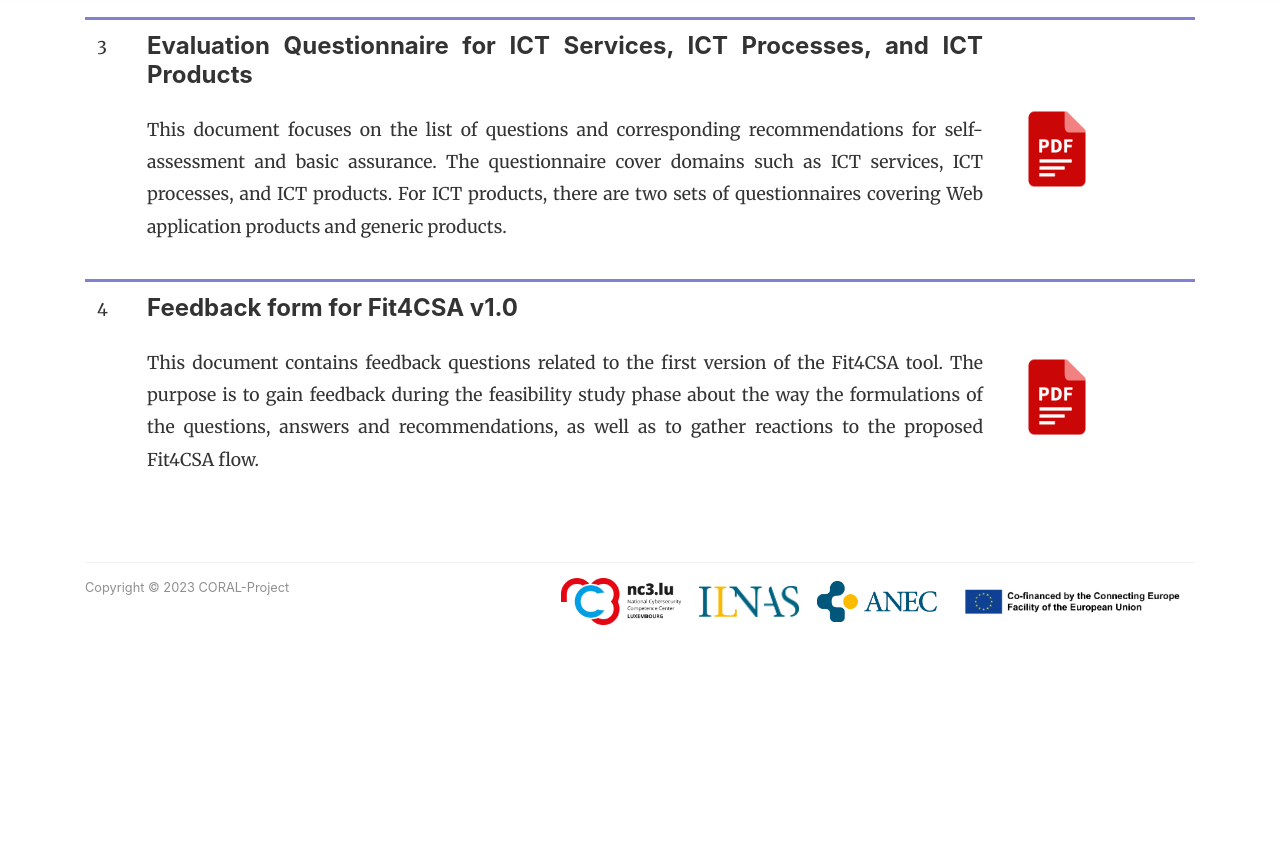
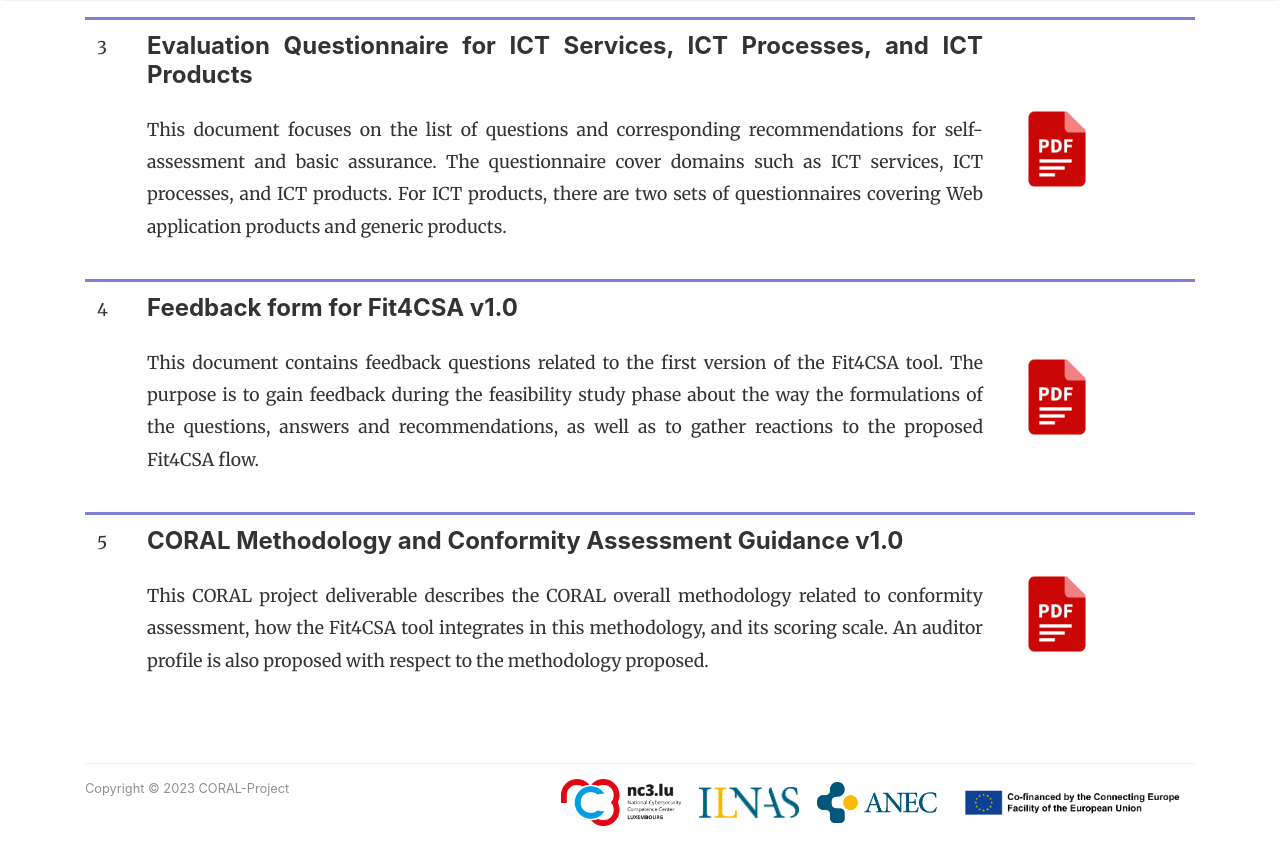
Before and after one commit to NC3-LU/coral-project, a Jekyll site: the page built from documentation.md, in a window 1280 px wide and 900 px high, scrolled down 979 px. Shown: the top 865 px of the window. Built offline with Jekyll 4.4.1, drawn with Linux system fonts in a browser that asks for light colours; nearby versions of some CDN libraries; before the commit the page ends 1678 px from its top, so only the background shows below that.

Commit message:
added a new deliverable

```diff
--- a/_data/documents.yml
+++ b/_data/documents.yml
@@ -18,3 +18,9 @@
   description: "This document contains feedback questions related to the first version of the Fit4CSA tool. The purpose is to gain feedback during the feasibility study phase about the way the formulations of the questions, answers and recommendations, as well as to gather reactions to the proposed Fit4CSA flow."
   date: 17/03/2023
   link: "/assets/docs/CORAL-Feedback%20form-v1.1.docx"
+
+
+- title: CORAL Methodology and Conformity Assessment Guidance v1.0
+  description: "This CORAL project deliverable describes the CORAL overall methodology related to conformity assessment, how the Fit4CSA tool integrates in this methodology, and its scoring scale. An auditor profile is also proposed with respect to the methodology proposed. "
+  date: 17/04/2023
+  link: "/assets/docs/Task%204%20deliverable%20CORAL_v1.0.pdf"
```
